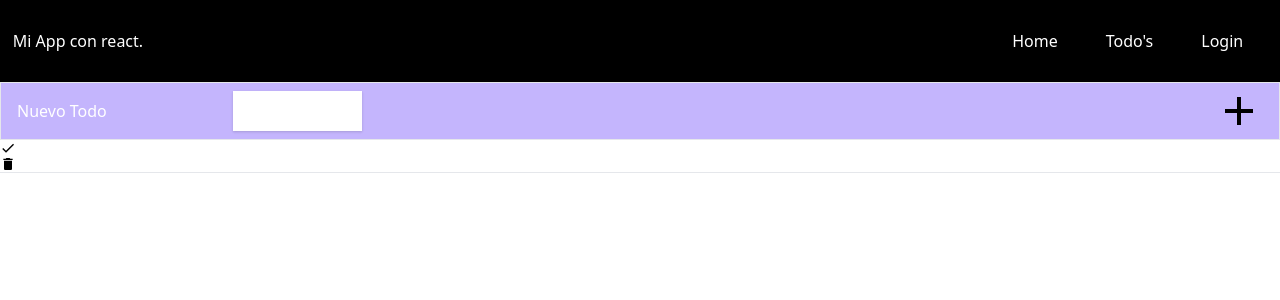
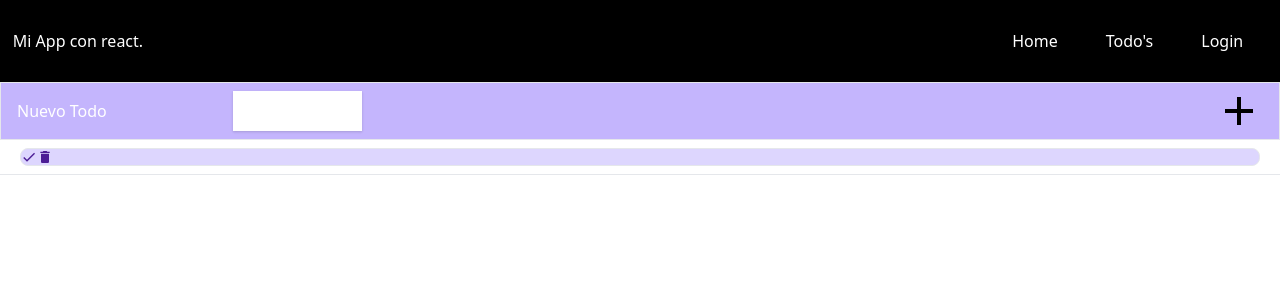
Before and after one commit to marzela547/LoginApp, a React (Create React App) app: page /todos in a window 1280 px wide. Both pictures are taken after a click on the icon 1239 px from the left and 110 px from the top of the page. Shown: the top 300 px of the page. Built offline with nearby package versions, Linux system fonts and the light colour scheme.

Commit message:
Avance 2

```diff
--- a/src/components/Pages/Todo/Todo.js
+++ b/src/components/Pages/Todo/Todo.js
@@ -1,5 +1,4 @@
 import {useState} from 'react';
-
 import NewTodo from "./NewTodo";
 import TodoList from "./TodoList";
 import "./TodoList.css";
--- a/src/components/Pages/Todo/TodoList.css
+++ b/src/components/Pages/Todo/TodoList.css
@@ -1,3 +1,8 @@
 .striked {
   text-decoration: underline;
+  background-color: rgb(255, 0, 55);
 }
+
+body{
+  background-color: 7;
+}
--- a/src/components/Pages/Todo/TodoList.js
+++ b/src/components/Pages/Todo/TodoList.js
@@ -12,7 +12,7 @@ function TodoListItem({descripcion, id, completed, doneHandler, deleteHandler}){
 
   const myClass = (completed)?"striked": "";
   return (
-    <li>
+    <li className=" flex border rounded-lg mx-5 my-2 bg-purple-200 hover:bg-purple-500 text-base text-purple-900">
     <span className={myClass}>{descripcion}</span>
     <MdDone onClick={onClick}></MdDone>
     <MdDelete onClick={onDeleteClick}></MdDelete>
```
